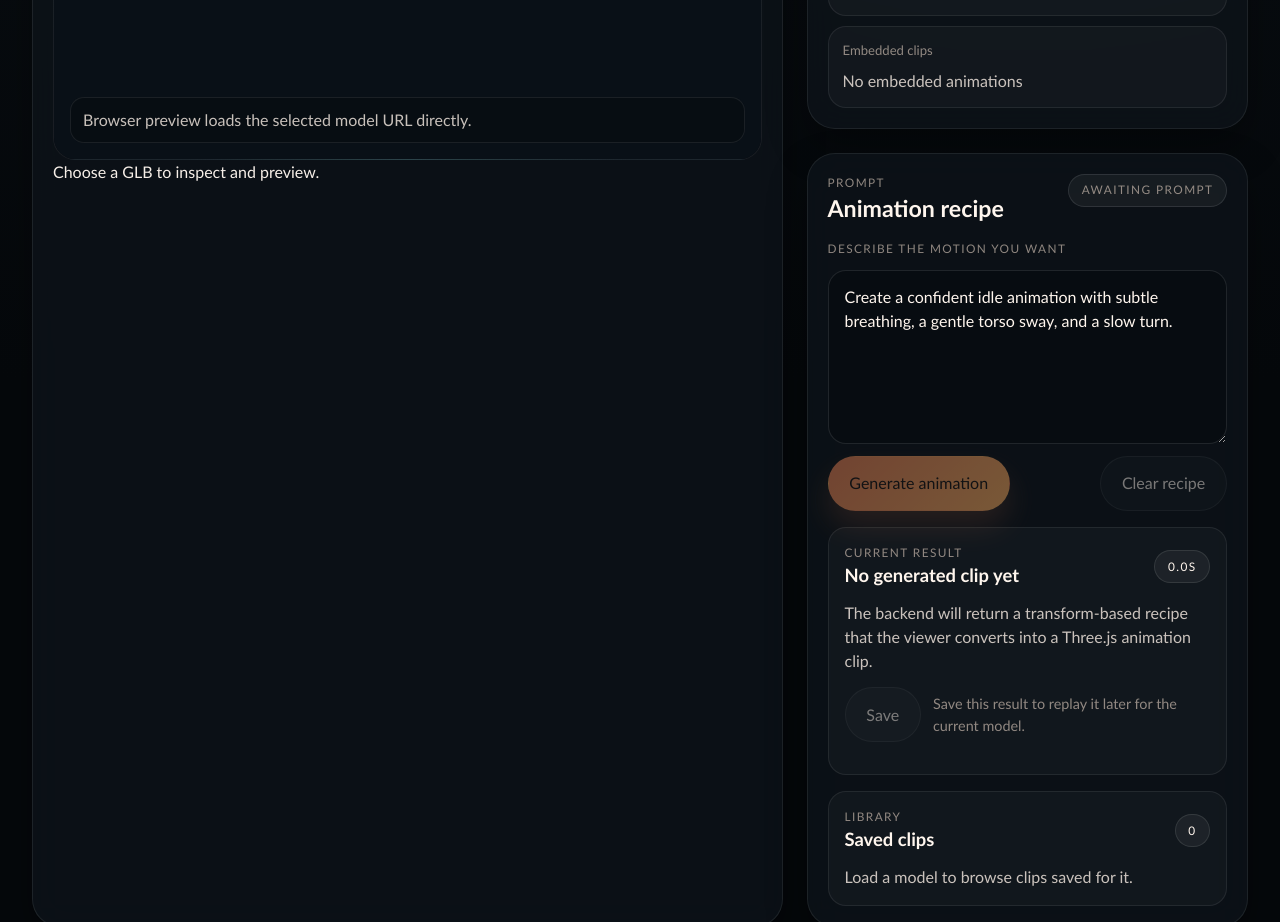
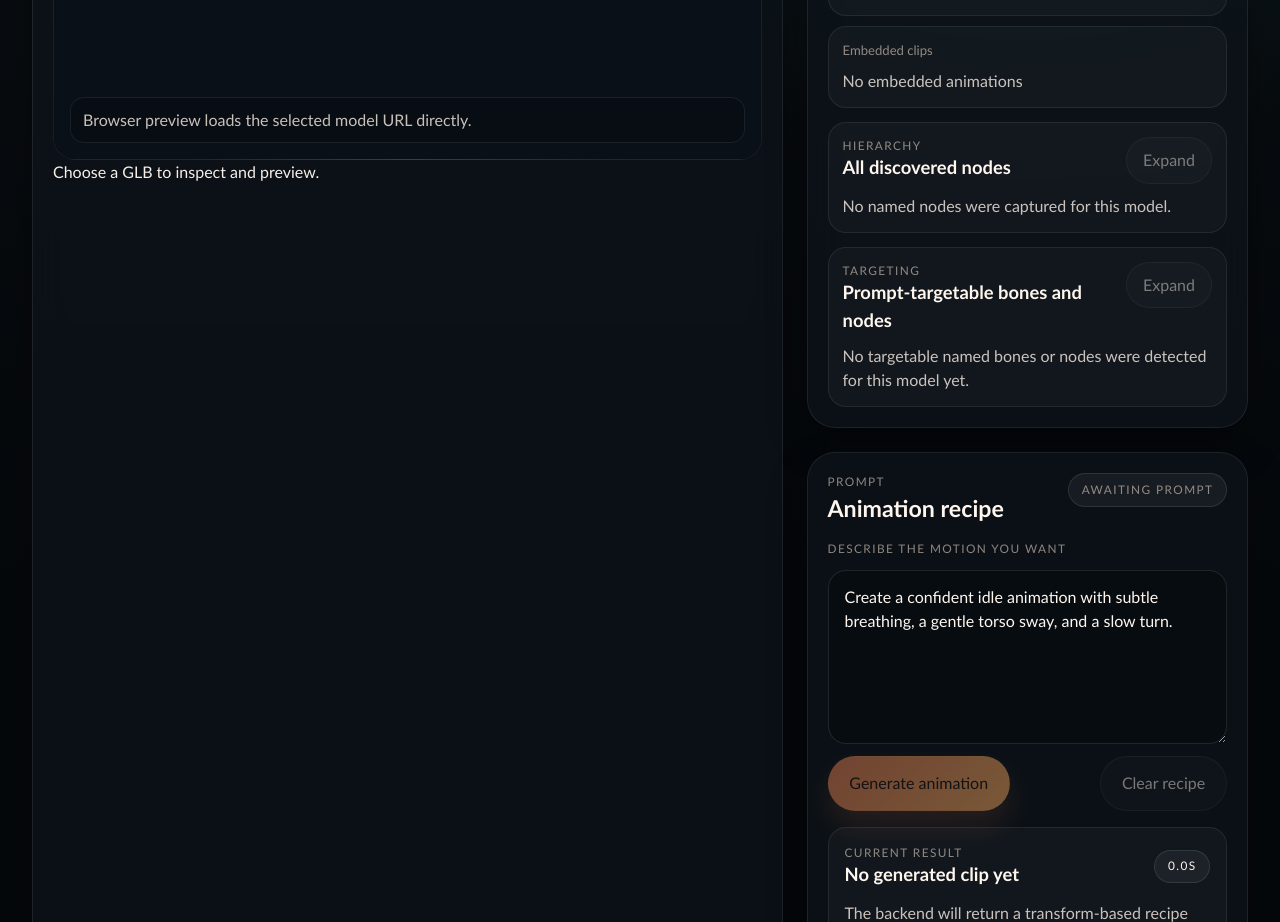
Before and after one commit to twfahey1/animate-glb, a React (Vite) app: page / in a window 1280 px wide. Shown: the part 840-1762 px from the top of the page. Built offline with nearby package versions, Linux system fonts and the light colour scheme.

Commit message:
Show all node info and targets

```diff
--- a/src/App.css
+++ b/src/App.css
@@ -222,6 +222,54 @@
   color: var(--soft-text);
 }
 
+.metadata-expanded-card {
+  margin-top: 14px;
+  padding: 14px;
+  border-radius: 18px;
+  border: 1px solid rgba(255, 255, 255, 0.08);
+  background: rgba(255, 255, 255, 0.03);
+}
+
+.metadata-expanded-header {
+  display: flex;
+  align-items: flex-start;
+  justify-content: space-between;
+  gap: 12px;
+}
+
+.metadata-toggle {
+  padding: 0.65rem 1rem;
+}
+
+.metadata-note {
+  margin-top: 10px;
+  color: var(--soft-text);
+}
+
+.token-list {
+  display: flex;
+  flex-wrap: wrap;
+  gap: 8px;
+  margin-top: 12px;
+}
+
+.token-chip {
+  display: inline-flex;
+  align-items: center;
+  min-height: 34px;
+  padding: 0.4rem 0.75rem;
+  border-radius: 999px;
+  border: 1px solid rgba(255, 255, 255, 0.1);
+  background: rgba(255, 255, 255, 0.04);
+  color: var(--text-strong);
+  font-size: 0.92rem;
+}
+
+.token-chip-target {
+  border-color: rgba(255, 178, 97, 0.32);
+  background: rgba(255, 178, 97, 0.08);
+}
+
 .prompt-form {
   display: grid;
   gap: 12px;
@@ -381,6 +429,7 @@
   .hero-actions,
   .form-actions,
   .clip-actions,
+  .metadata-expanded-header,
   .recipe-headline,
   .viewer-footer,
   .panel-header {
--- a/src/App.jsx
+++ b/src/App.jsx
@@ -57,8 +57,17 @@ function buildBrowserSummary(file) {
     animationCount: 0,
     sceneNames: [],
     nodeNames: [],
+    targetNodeNames: [],
     animationNames: [],
   }
+}
+
+function visibleItems(items, isExpanded, previewCount = 12) {
+  if (!items?.length) {
+    return []
+  }
+
+  return isExpanded ? items : items.slice(0, previewCount)
 }
 
 function buildLocalRecipe(prompt) {
@@ -147,6 +156,8 @@ function App() {
   const [activeSavedClipId, setActiveSavedClipId] = useState('')
   const [viewerStatus, setViewerStatus] = useState('Choose a GLB to inspect and preview.')
   const [errorMessage, setErrorMessage] = useState('')
+  const [showAllNodes, setShowAllNodes] = useState(false)
+  const [showAllTargetNodes, setShowAllTargetNodes] = useState(false)
   const [isPickingModel, setIsPickingModel] = useState(false)
   const [isGeneratingRecipe, setIsGeneratingRecipe] = useState(false)
   const [isLoadingSavedClips, setIsLoadingSavedClips] = useState(false)
@@ -209,6 +220,8 @@ function App() {
       setViewerUrl(objectUrl)
       setViewerFilePath('')
       setActiveSavedClipId('')
+      setShowAllNodes(false)
+      setShowAllTargetNodes(false)
       setRecipe(null)
     })
   }
@@ -252,6 +265,8 @@ function App() {
         setViewerUrl('')
         setViewerFilePath(nextSummary.filePath)
         setActiveSavedClipId('')
+        setShowAllNodes(false)
+        setShowAllTargetNodes(false)
         setRecipe(null)
       })
     } catch (error) {
@@ -446,6 +461,75 @@ function App() {
                 <dd>{listPreview(summary?.animationNames, 'No embedded animations')}</dd>
               </div>
             </dl>
+
+            <div className="metadata-expanded-card">
+              <div className="metadata-expanded-header">
+                <div>
+                  <p className="label">Hierarchy</p>
+                  <h3>All discovered nodes</h3>
+                </div>
+                <button
+                  className="secondary-button metadata-toggle"
+                  type="button"
+                  onClick={() => setShowAllNodes((currentValue) => !currentValue)}
+                  disabled={!summary?.nodeNames?.length}
+                >
+                  {showAllNodes ? 'Collapse' : 'Expand'}
+                </button>
+              </div>
+              {summary?.nodeNames?.length ? (
+                <>
+                  <p className="metadata-note">
+                    Showing {visibleItems(summary.nodeNames, showAllNodes).length} of {summary.nodeNames.length}{' '}
+                    collected node names. The numeric node stat above is the full parsed node count.
+                  </p>
+                  <div className="token-list">
+                    {visibleItems(summary.nodeNames, showAllNodes).map((nodeName) => (
+                      <span className="token-chip" key={nodeName}>
+                        {nodeName}
+                      </span>
+                    ))}
+                  </div>
+                </>
+              ) : (
+                <p className="metadata-note">No named nodes were captured for this model.</p>
+              )}
+            </div>
+
+            <div className="metadata-expanded-card">
+              <div className="metadata-expanded-header">
+                <div>
+                  <p className="label">Targeting</p>
+                  <h3>Prompt-targetable bones and nodes</h3>
+                </div>
+                <button
+                  className="secondary-button metadata-toggle"
+                  type="button"
+                  onClick={() => setShowAllTargetNodes((currentValue) => !currentValue)}
+                  disabled={!summary?.targetNodeNames?.length}
+                >
+                  {showAllTargetNodes ? 'Collapse' : 'Expand'}
+                </button>
+              </div>
+              {summary?.targetNodeNames?.length ? (
+                <>
+                  <p className="metadata-note">
+                    These are the named nodes the prompt system currently considers for local body motion.
+                  </p>
+                  <div className="token-list">
+                    {visibleItems(summary.targetNodeNames, showAllTargetNodes).map((nodeName) => (
+                      <span className="token-chip token-chip-target" key={nodeName}>
+                        {nodeName}
+                      </span>
+                    ))}
+                  </div>
+                </>
+              ) : (
+                <p className="metadata-note">
+                  No targetable named bones or nodes were detected for this model yet.
+                </p>
+              )}
+            </div>
           </section>
 
           <section className="panel prompt-panel">
```
